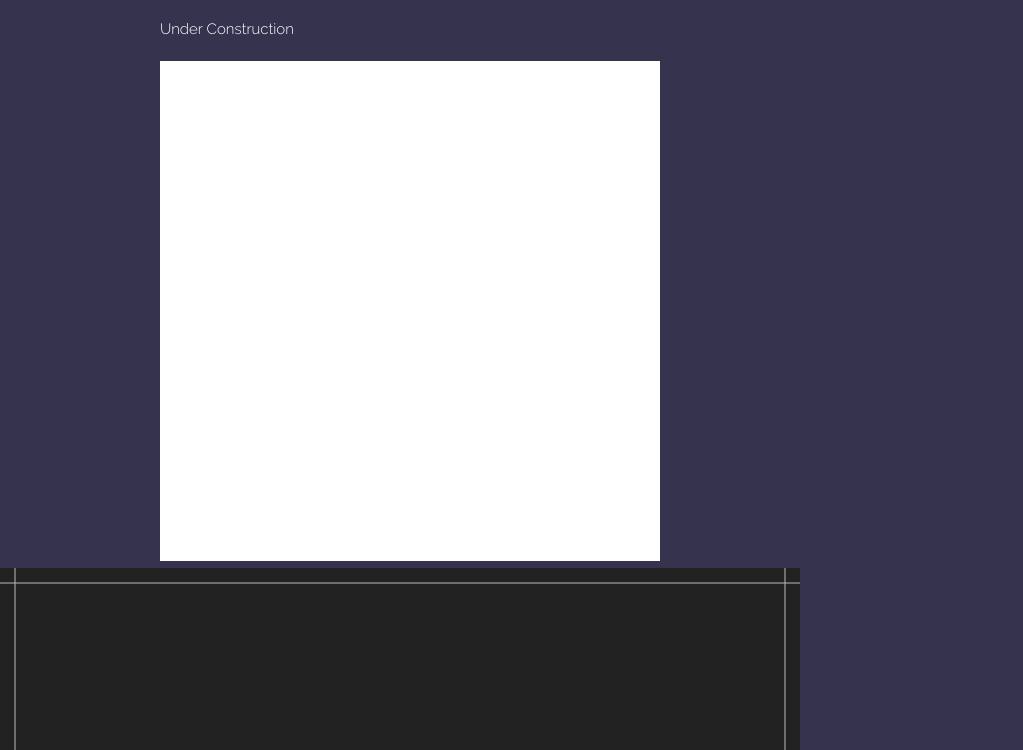
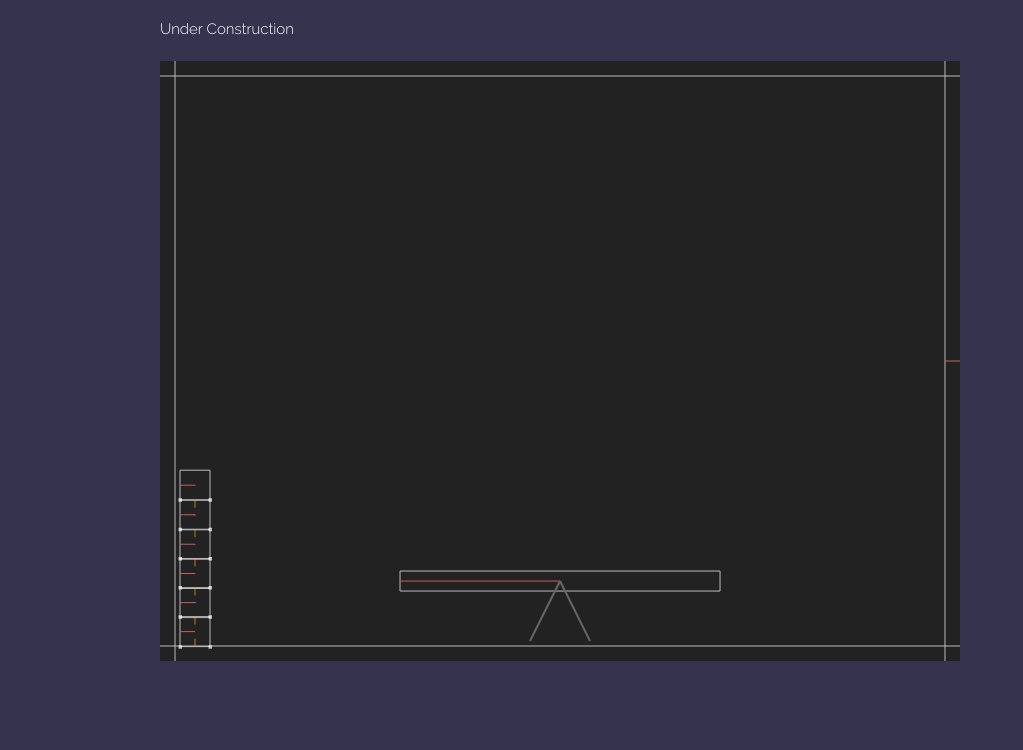
Before and after one commit to PrashntS/physims, a plain HTML site: page physim/index.html in a window 1280 px wide. Shown: the part 50-800 px from the top of the page, without its empty margins (0-1023 px from the left). Drawn offline with Linux system fonts and the light colour scheme.

Commit message:
Fixed position

```diff
--- a/physim/index.html
+++ b/physim/index.html
@@ -12,7 +12,7 @@
     <div class="container">
         <h3>PhySim.</h3>
         <h6>Under Construction</h6>
-        <canvas id="viewport"></canvas>
+        <div id="viewport"></div>
     </div>
     <script src="vendor/jquery.min.js"></script>
     <script src="vendor/matter-0.8.0.js"></script>
--- a/physim/src/main.js
+++ b/physim/src/main.js
@@ -12,7 +12,7 @@ var Engine = Matter.Engine,
     MouseConstraint = Matter.MouseConstraint;
 
 // create a Matter.js engine
-var engine = Engine.create(document.body, {
+var engine = Engine.create(document.getElementById('viewport'), {
   render: {
     options: {
       showAngleIndicator: true,
```
